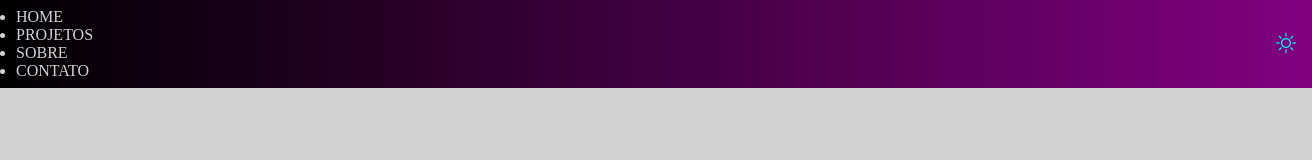
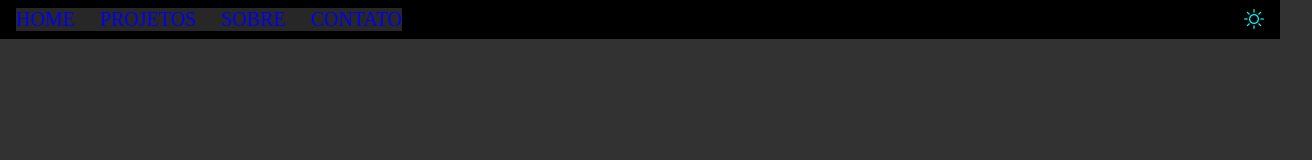
Before and after one commit to santgaborges/meu-site, a plain HTML site: page index.html in a window 1280 px wide. Shown: the whole page, 1312 px wide, since content can reach past the window. Drawn offline with nearby package versions, Linux system fonts and the light colour scheme.

Commit message:
First atlz

```diff
--- a/CSS/style.css
+++ b/CSS/style.css
@@ -2,11 +2,12 @@
 * {
     margin: 0;
     padding: 0;
+    box-sizing: border-box;
 }
 
 body {
-    background:#d2d2d2; /* cor fundo */
-    color:#d2d2d2 ;  /* cor texto */
+    background:rgb(51, 50, 50); /* cor fundo */
+    color:#a89999 ;  /* cor texto */
 }
 
 i {
@@ -21,7 +22,33 @@ i {
     justify-content: space-between;
     align-items: center;
     width: 100%;
-    background: linear-gradient(to right, black, purple);
+    background: black;
     padding: 8px 16px;
     z-index: 2;
 }
+
+.menu{
+    display: flex;
+    align-items: center;
+    background:rgb(39, 39, 39) ;  /* cor fundo */
+    gap: 25px;
+    list-style: none;
+
+}
+
+.menu-item { /* lista = li */
+    width: 100%;
+
+}
+
+.menu-link {
+    display: flex;
+    text-decoration: none;
+
+}
+
+.menu-texto {
+    font-size: 20px;
+    text-transform: uppercase;
+
+}
--- a/index.html
+++ b/index.html
@@ -16,15 +16,32 @@
 
     <!-- Menu -->
     <!-- Shift + alt + f atalho para indentar -->
+     <!-- Menu desktop  -->
     <header id="header"> <!-- cabeçalho -->
-        <nav>
-            <ul><!-- lista não ordenada / ol - lista não ordenada -->
-                <li> HOME </li>
-                <li> PROJETOS </li>
-                <li> SOBRE </li>
-                <li> CONTATO </li>
+        <nav class="header-nav">
+            <ul class="menu menu-principal"><!-- lista não ordenada / ol - lista ordenada -->
+                <li class="menu-item">
+                    <a href="#home" class="menu-link">
+                        <span class="menu-texto"> HOME </span>
+                    </a>
+                </li>
+                <li class="menu-item">
+                    <a href="#projetos" class="menu-link">
+                        <span class="menu-texto"> PROJETOS </span>
+                    </a>
+                </li>
+                <li class="menu-item">
+                    <a href="#sobre" class="menu-link">
+                        <span class="menu-texto"> SOBRE </span>
+                    </a>
+                </li>
+                <li class="menu-item">
+                    <a href="#contato" class="menu-link">
+                        <span class="menu-texto"> CONTATO </span>
+                    </a>
+                </li>
             </ul>
-        </nav>
+        </nav> <!-- fim menu desktob -->
 
         <div> <!-- logo -->
             <a href="#home">
```
